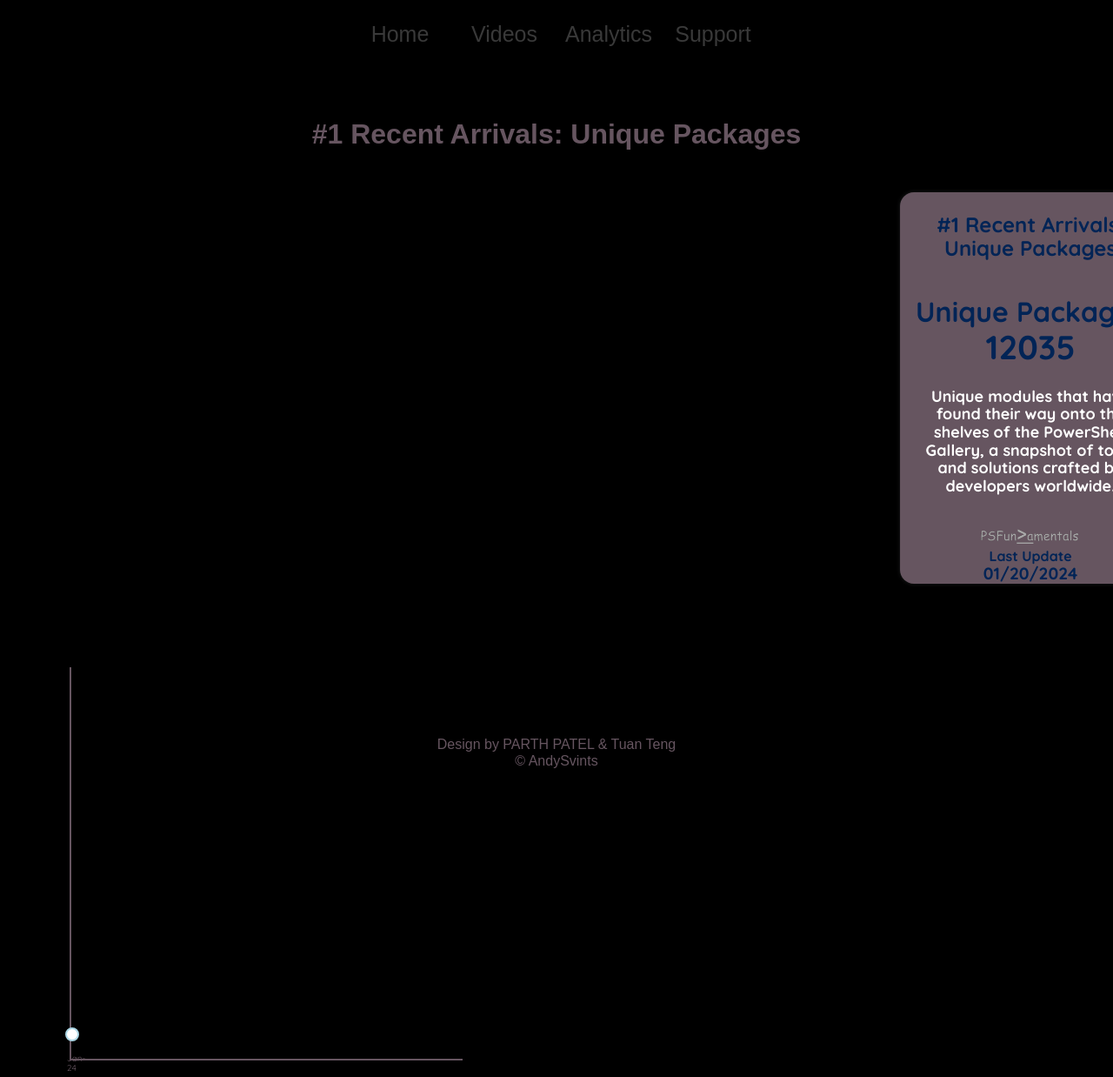
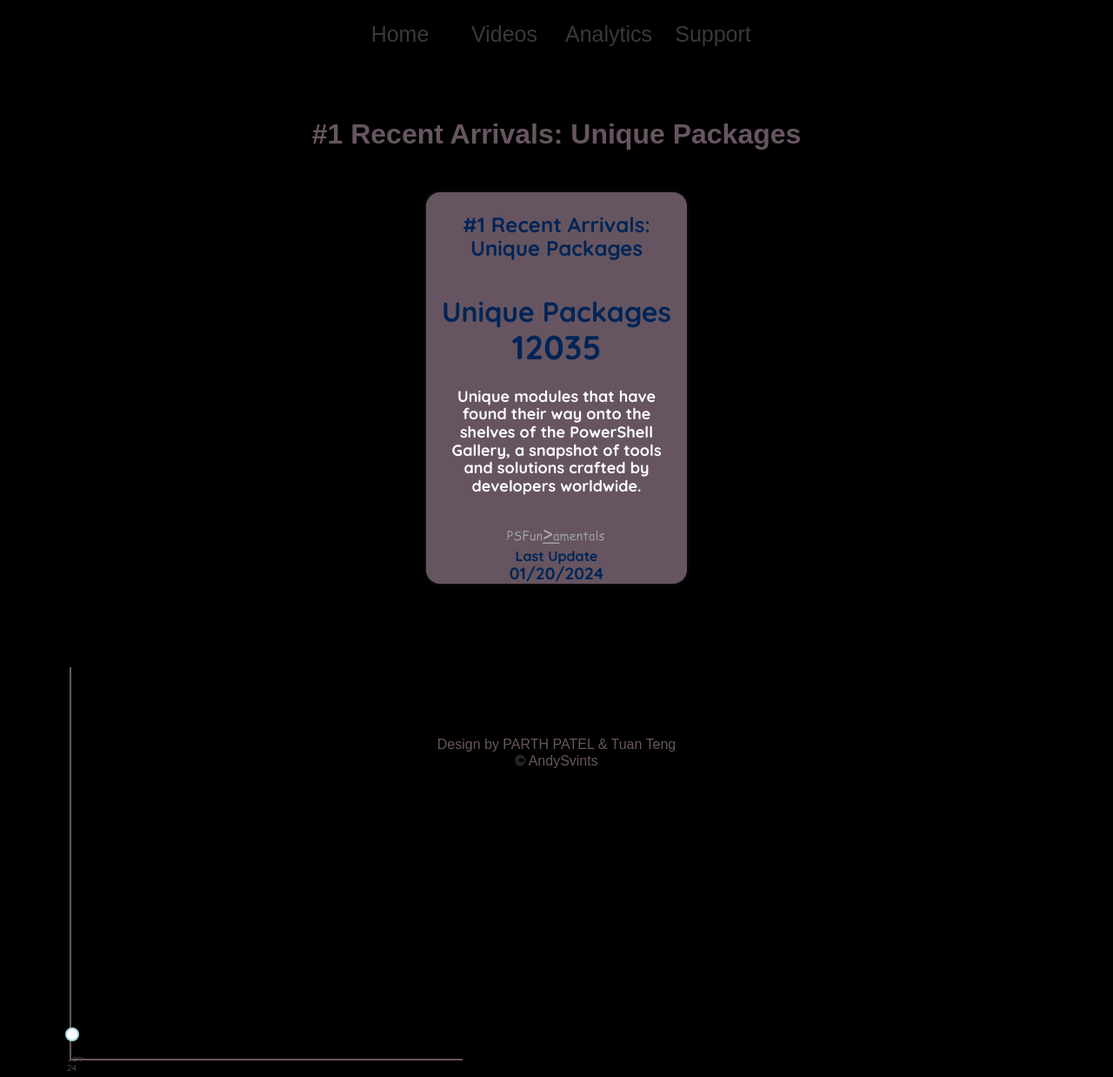
Before and after one commit to andysvints/PowerShellFundamentals, a Jekyll site: the page built from _posts/2024-02-14-recent-arrivals.html, in a window 1280 px wide. Shown: the whole page at 87% size. Built offline with Jekyll 4.4.1, drawn with Linux system fonts in a browser that asks for light colours; nearby versions of some CDN libraries.

```diff
--- a/_posts/2024-02-14-recent-arrivals.html
+++ b/_posts/2024-02-14-recent-arrivals.html
@@ -2,10 +2,10 @@
 layout: post
 title:  "#1 Recent Arrivals: Unique Packages"
 ---
-<div>
+<div >
     <div class="container">
-        <div class="items">
-            <div class="item" style="animation-play-state:paused;">
+        <div class="items" style="animation-play-state:paused;">
+            <div class="item">
                 <p class="name">#1 Recent Arrivals: Unique Packages</p>
                 <dl class="synopsis">
                     <dt>Unique Packages</dt>
```
